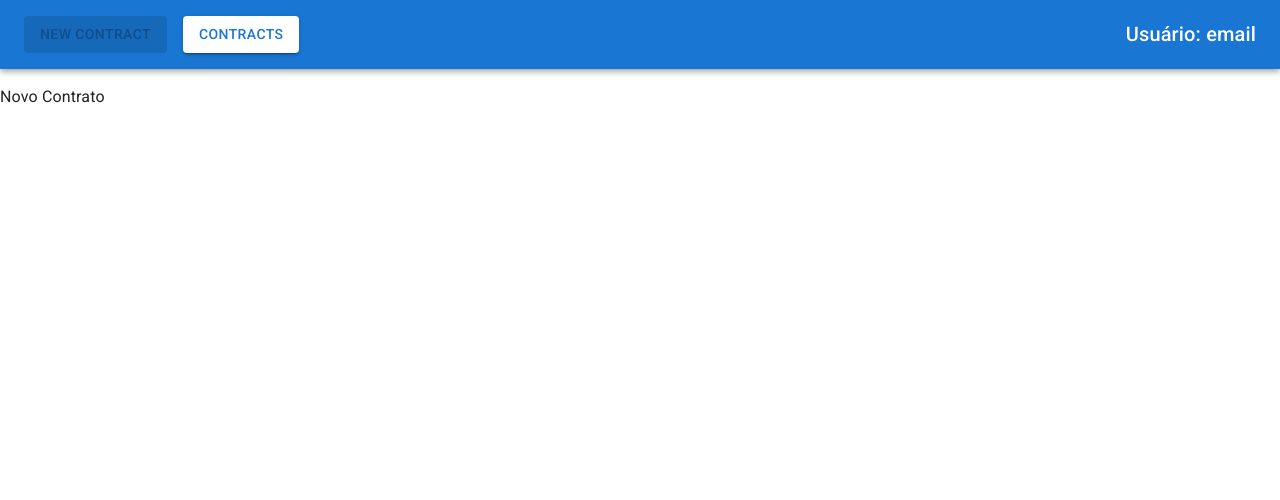
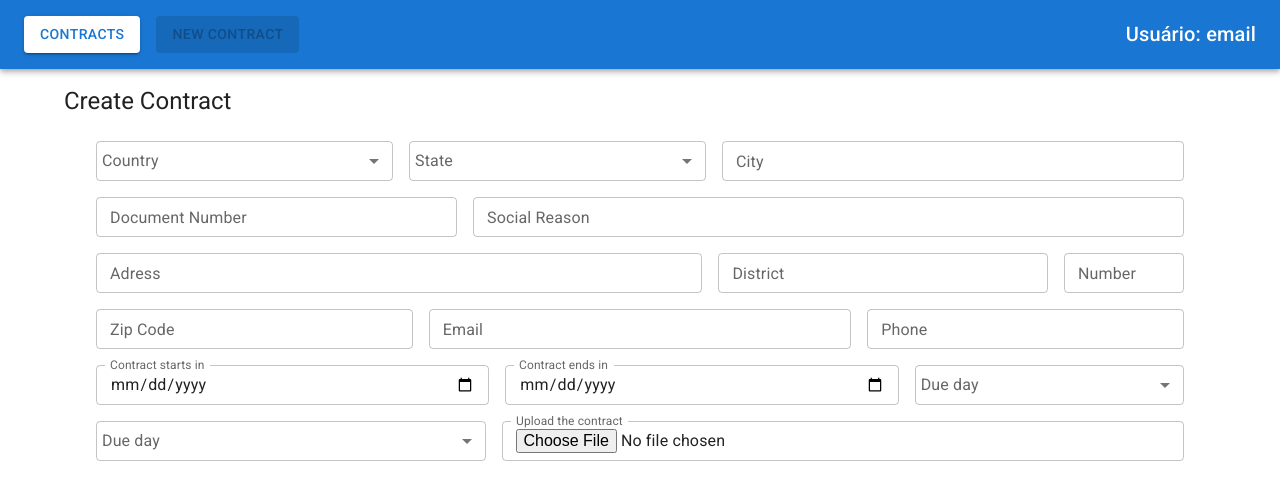
Before and after one commit to loureiro-lucas/contracts-CRUD, a React (Create React App) app in the folder client/: page /new-contract in a window 1280 px wide. Shown: the top 500 px of the page. Built offline with nearby package versions, Linux system fonts and the light colour scheme.

Commit message:
new contract page in progress

```diff
--- a/client/src/components/ContractsTable.jsx
+++ b/client/src/components/ContractsTable.jsx
@@ -1,5 +1,4 @@
-import React from 'react';
-import { useSelector } from 'react-redux'
+import React, { useEffect, useState } from 'react';
 import Container from '@mui/material/Container';
 import Table from '@mui/material/Table';
 import TableBody from '@mui/material/TableBody';
@@ -11,7 +10,18 @@ import EditIcon from '@mui/icons-material/Edit';
 import DeleteIcon from '@mui/icons-material/Delete';
 
 const ContractsTable = () => {
-  const contracts = useSelector((state) => state.contracts.contracts);
+  const [contracts, setContracts] = useState([]);
+  console.log(contracts);
+
+  const recoverContractsFromLocalStorage = async() => {
+    const contractsList = await JSON.parse(localStorage.getItem('contracts'));
+    console.log(`CL:${contractsList}`)
+    setContracts(contractsList);
+  };
+
+  useEffect(() => {
+    recoverContractsFromLocalStorage();
+  }, []);
 
   return (
   <Container>
@@ -19,19 +29,20 @@ const ContractsTable = () => {
       <TableHead>
         <TableRow>
           <TableCell>Document Number</TableCell>
-          <TableCell>Social Rason</TableCell>
+          <TableCell>Social Reason</TableCell>
           <TableCell>Company</TableCell>
           <TableCell align="center">Actions</TableCell>
         </TableRow>
       </TableHead>
 
       <TableBody>
-        { contracts.map(({ documentNumber, socialRason, company: { name } }) => (
+        { contracts.map(({ documentNumber, socialReason, company: { name } }, index) => (
           <TableRow
+            key={ index }
             sx={{ '&:last-child td, &:last-child th': { border: 0 } }}
           >
             <TableCell>{ documentNumber }</TableCell>
-            <TableCell>{ socialRason }</TableCell>
+            <TableCell>{ socialReason }</TableCell>
             <TableCell>{ name }</TableCell>
             <TableCell align="center">
               <IconButton onClick={() => console.log("edited")}>
--- a/client/src/components/Filter.jsx
+++ b/client/src/components/Filter.jsx
@@ -50,7 +50,7 @@ const Filter = () => {
           <TextField
             type="text"
             name="socialReason"
-            label="Social Rason"
+            label="Social Reason"
             variant="outlined"
             size="small"
             sx={{ width: "200px", m: 1 }}
@@ -63,7 +63,7 @@ const Filter = () => {
               labelId="company-label"
               name="company"
               label="Company"
-              value={ filterInput.company}
+              value={ filterInput.company }
               size="small"
               sx={{ width: "200px", m: 1 }}
               onChange={ handleFilterInputs }
--- a/client/src/components/Header.jsx
+++ b/client/src/components/Header.jsx
@@ -25,19 +25,19 @@ const Header = ({ pathname }) => {
             type="button"
             variant="contained"
             sx={{ my: 2, mr: 2, color: '#1976D2', backgroundColor: 'white' }}
-            onClick={ () => history.push('/new-contract') }
-            disabled={ pathname === '/new-contract' }
+            onClick={ () => history.push('/contracts') }
+            disabled={ pathname === '/contracts' }
           >
-            New Contract
+            Contracts
           </Button>
           <Button
             type="button"
             variant="contained"
             sx={{ my: 2, mr: 2, color: '#1976D2', backgroundColor: 'white' }}
-            onClick={ () => history.push('/contracts') }
-            disabled={ pathname === '/contracts' }
+            onClick={ () => history.push('/new-contract') }
+            disabled={ pathname === '/new-contract' }
           >
-            Contracts
+            New Contract
           </Button>
         </Box>
         <Typography
--- a/client/src/pages/Login.js
+++ b/client/src/pages/Login.js
@@ -1,5 +1,5 @@
 import React, { useState } from 'react';
-import { useDispatch } from 'react-redux';
+import { useDispatch, useSelector } from 'react-redux';
 import PropTypes from 'prop-types';
 import { getContracts } from '../redux/actions';
 import Button from '@mui/material/Button';
@@ -22,11 +22,24 @@ const Login = ({ history }) => {
     }));
   };
 
-  const submitLogin = (event) => {
-    event.preventDefault();
-    dispatch(getContracts());
-    history.push('/contracts');
+  const contracts = useSelector((state) => state.contracts.contracts);
+  const companies = useSelector((state) => state.companies.companies);
+
+  const saveContractsToLocalStore = () => {
+    localStorage.setItem('contracts', JSON.stringify(contracts));
   };
+
+  const saveCompaniesToLocalStore = () => {
+    localStorage.setItem('companies', JSON.stringify(companies));
+  };
+
+    const submitLogin = async (event) => {
+      event.preventDefault();
+      await dispatch(getContracts());
+      await saveContractsToLocalStore();
+      await saveCompaniesToLocalStore();
+      history.push('/contracts');
+    };
 
   return (
     <Container sx={{
--- a/client/src/pages/NewContract.js
+++ b/client/src/pages/NewContract.js
@@ -1,12 +1,238 @@
 import React from 'react';
 import Header from '../components/Header';
 import PropTypes from 'prop-types';
+import Box from '@mui/material/Box';
+import Button from '@mui/material/Button';
+import Container from '@mui/material/Container';
+import FormControl from '@mui/material/FormControl';
+import InputLabel from '@mui/material/InputLabel';
+import MenuItem from '@mui/material/MenuItem';
+import Select from '@mui/material/Select';
+import TextField from '@mui/material/TextField';
+import Typography from '@mui/material/Typography';
 
 const NewContracts = ({ location: { pathname } }) => {
   return (
     <>
       <Header pathname={ pathname } />
-      <p>Novo Contrato</p>
+      <Container>
+      <Typography variant="h5" component="h1" my={ 2 }>
+        Create Contract
+      </Typography>
+      <form
+        onSubmit=''
+        autoComplete='off'
+      >
+        <Container sx={{
+          display: "flex",
+          flexDirection: "column",
+          justifyContent: "flex-start",
+          minWidth: "800px",
+        }}>
+          <Box sx={{ display: "flex" }}>
+            <FormControl sx={{ flexGrow: 1 }}>
+              <InputLabel id="country-label">Country</InputLabel>
+              <Select
+                labelId="country-label"
+                name="country"
+                label="Country"
+                value=''
+                size="small"
+                sx={{ m: 1 }}
+                onChange=''
+                >
+                <MenuItem disabled value={''}></MenuItem>
+                <MenuItem value='brasil'>Brasil</MenuItem>
+              </Select>
+            </FormControl>
+            <FormControl sx={{ flexGrow: 1 }}>
+              <InputLabel id="state-label">State</InputLabel>
+              <Select
+                labelId="state-label"
+                name="state"
+                label="State"
+                value=''
+                size="small"
+                sx={{ m: 1 }}
+                onChange=''
+                >
+                <MenuItem disabled value={''}></MenuItem>
+                <MenuItem value='MG'>Minas Gerais</MenuItem>
+              </Select>
+            </FormControl>
+            <TextField
+              type="text"
+              name="city"
+              label="City"
+              variant="outlined"
+              size="small"
+              sx={{ m: 1, flexGrow: 1 }}
+              value=''
+              onChange=''
+            />
+          </Box>
+          <Box sx={{ display: "flex" }}>
+            <TextField
+              type="number"
+              name="documentNumber"
+              label="Document Number"
+              variant="outlined"
+              size="small"
+              sx={{ m: 1, flexGrow: 0.3 }}
+              value=''
+              onChange=''
+            />
+            <TextField
+              type="text"
+              name="socialReason"
+              label="Social Reason"
+              variant="outlined"
+              size="small"
+              sx={{ m: 1, flexGrow: 1 }}
+              value=''
+              onChange=''
+            />
+          </Box>
+          <Box sx={{ display: "flex" }}>
+            <TextField
+              type="text"
+              name="adress"
+              label="Adress"
+              variant="outlined"
+              size="small"
+              sx={{ m: 1, flexGrow: 1 }}
+              value=''
+              onChange=''
+            />
+            <TextField
+              type="text"
+              name="district"
+              label="District"
+              variant="outlined"
+              size="small"
+              sx={{ m: 1, flexGrow: 0.3 }}
+              value=''
+              onChange=''
+            />
+            <TextField
+              type="number"
+              name="number"
+              label="Number"
+              variant="outlined"
+              size="small"
+              sx={{ width: "120px",m: 1 }}
+              value=''
+              onChange=''
+            />
+          </Box>
+          <Box sx={{ display: "flex" }}>
+            <TextField
+              type="number"
+              name="zipCode"
+              label="Zip Code"
+              variant="outlined"
+              size="small"
+              sx={{ m: 1, flexGrow: 0.5 }}
+              value=''
+              onChange=''
+            />
+            <TextField
+              type="email"
+              name="email"
+              label="Email"
+              variant="outlined"
+              size="small"
+              sx={{ m: 1, flexGrow: 1 }}
+              value=''
+              onChange=''
+            />
+            <TextField
+              type="tel"
+              name="phone"
+              label="Phone"
+              variant="outlined"
+              size="small"
+              sx={{ m: 1, flexGrow: 0.5 }}
+              // value=''
+              onChange=''
+            />
+          </Box>
+          <Box sx={{ display: "flex" }}>
+            <TextField
+              type="date"
+              name="startsIn"
+              label="Contract starts in"
+              variant="outlined"
+              size="small"
+              sx={{ m: 1, flexGrow: 1 }}
+              InputLabelProps={{
+                shrink: true,
+              }}
+              // value=''
+              onChange=''
+            />
+            <TextField
+              type="date"
+              name="endsIn"
+              label="Contract ends in"
+              variant="outlined"
+              size="small"
+              sx={{ m: 1, flexGrow: 1 }}
+              InputLabelProps={{
+                shrink: true,
+              }}
+              // value=''
+              onChange=''
+            />
+            <FormControl sx={{ flexGrow: 1 }}>
+              <InputLabel id="dueDay-label">Due day</InputLabel>
+              <Select
+                labelId="dueDay-label"
+                name="dueDay"
+                label="Due Day"
+                value=''
+                size="small"
+                sx={{ m: 1}}
+                onChange=''
+                >
+                <MenuItem disabled value={''}></MenuItem>
+                <MenuItem value='1'>1</MenuItem>
+              </Select>
+            </FormControl>
+          </Box>
+          <Box sx={{ display: "flex" }}>
+            <FormControl sx={{ flexGrow: 1 }}>
+                <InputLabel id="company-label">Due day</InputLabel>
+                <Select
+                  labelId="company-label"
+                  name="company"
+                  label="Select a company"
+                  value=''
+                  size="small"
+                  sx={{ m: 1 }}
+                  onChange=''
+                  >
+                  <MenuItem disabled value={''}></MenuItem>
+                  <MenuItem value='company1'>Company 1</MenuItem>
+                </Select>
+              </FormControl>
+              <TextField
+                type="file"
+                name="contractFile"
+                label="Upload the contract"
+                variant="outlined"
+                size="small"
+                sx={{ m: 1, flexGrow: 1 }}
+                InputLabelProps={{
+                  shrink: true,
+                }}
+                // value=''
+                onChange=''
+              />
+          </Box>
+        </Container>
+      </form>
+      </Container>
     </>
   )
 };
--- a/client/src/redux/actions/index.js
+++ b/client/src/redux/actions/index.js
@@ -1,5 +1,10 @@
 export const GET_CONTRACTS = 'GET_CONTRACTS';
+export const GET_COMPANIES = 'GET_COMPANIES';
 
 export const getContracts = () => ({
   type: GET_CONTRACTS,
 });
+
+export const getCompanies = () => ({
+  type: GET_COMPANIES,
+});
--- a/client/src/redux/reducers/contracts.js
+++ b/client/src/redux/reducers/contracts.js
@@ -6,7 +6,7 @@ const INITIAL_STATE = {
 
 const firstContract = {
   documentNumber: '1234567890',
-  socialRason: 'Social Rason 1',
+  socialReason: 'Social Reason 1',
   company: {
     id: '12345',
     name: 'Company 1'
@@ -48,7 +48,7 @@ const contracts = (state = INITIAL_STATE, action) => {
     });
   default:
     return state;
-  }
+  };
 };
 
 export default contracts;
--- a/client/src/redux/reducers/index.js
+++ b/client/src/redux/reducers/index.js
@@ -1,6 +1,7 @@
 import { combineReducers } from 'redux';
 import contracts from './contracts';
+import companies from './companies';
 
-const rootReducer = combineReducers({ contracts });
+const rootReducer = combineReducers({ contracts, companies });
 
 export default rootReducer;
```
Also changed, not shown: client/src/redux/reducers/companies.js (added, +82 -0 lines), client/src/services/index.js (added).
